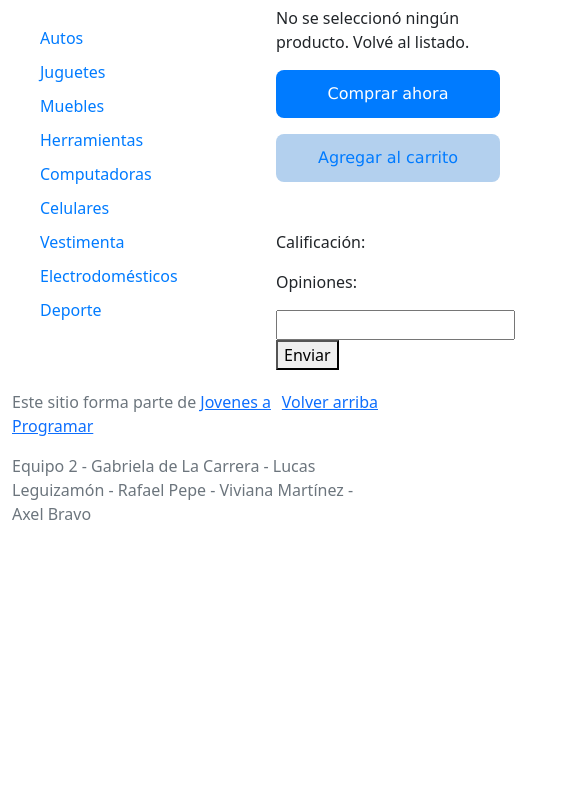
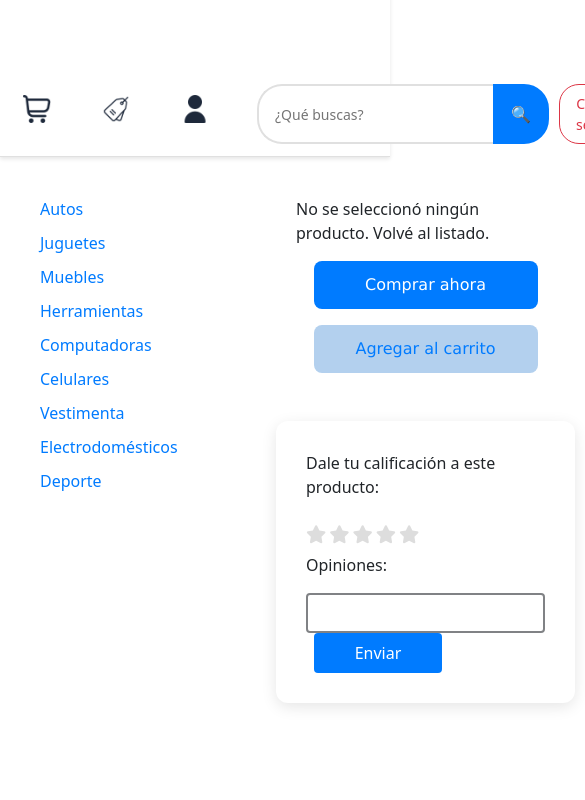
Before and after one commit to axelbravo4/proyecto_final_JAP_equipo2, a plain HTML site: page product-info.html in a window 390 px wide. Shown: the part 99-899 px from the top of the page, 585 px wide, since content can reach past the window. Before the commit the page ends 844 px from the top, so only its background shows below. Drawn offline with Linux system fonts and the light colour scheme; no server answers.

Commit message:
Responsive, footer, navbar, seccion calificaciones de usuario
Se arregló y modificó el footer, se agregó el navbar (aparecía cortado en product-info), se hizo algunas modicaciones al responsive. y se inició con la sección de calificaciones de la entrega.

```diff
--- a/css/products-info.css
+++ b/css/products-info.css
@@ -3,6 +3,12 @@ main {
     gap: 24px;
     padding: 20px;
   }
+
+  body {
+    margin: 0;
+    padding: 0;
+}
+
 
 
   #categorias {
@@ -19,6 +25,14 @@ main {
 
 
   /*Barra de arriba*/
+
+  main {
+    display: flex !important; /* Esto sobreescribe el display:flex problemático */
+    max-width: 1200px;
+    margin: 0 auto;
+    padding: 20px;
+}
+
 
   .barra-navegacion {
   background: #ffffff;
@@ -280,37 +294,65 @@ main {
   }
 
   /* Vista móvil */
-  @media (min-width: 430px) {
+  @media (max-width: 768px) {
+    .contenedor-navegacion {
+        flex-wrap: wrap;
+        padding: 0 15px;
+    }
+
     .menu-burger {
         display: flex;
     }
-    .menu-movil {
-      display: none;
+
+    .barra-busqueda {
+        order: 3;
+        flex: 1 1 100%;
+        margin: 10px 0 0 0;
+    }
+
+    .categorias ul {
         flex-direction: column;
-      background: white;
-      padding: 10px;
-      position: absolute;
-      top: 60px;
-      right: 10px;
-      border: 1px solid #ccc;
+        gap: 8px;
     }
-    .menu-movil.active {
-      display: flex;
+
+    #contenedor-de-producto {
+        flex-direction: column;
+        gap: 20px;
+        padding: 20px;
     }
-    #contenedor-de-producto{
+
+    #producto-info {
         flex-direction: column;
-      padding: 10px;
+        gap: 20px;
+    }
+
+    .img-fluid {
         width: 100%;
+        max-width: 300px;
+        height: 300px;
+        margin: 0 auto;
+    }
 
+    .botones-comprar {
+        flex-direction: row;
+        justify-content: center;
+        min-width: auto;
     }
-    footer{
+
+    #comprar, #carrito {
+        width: 12rem;
+    }
+}
+
+@media (max-width: 480px) {
+    .botones-comprar {
         flex-direction: column;
-      text-align: center;
-      position: fixed;
-      bottom: 0;
+        align-items: center;
+    }
+
+    #comprar, #carrito {
         width: 100%;
-      height: 5%;
-
+        max-width: 250px;
     }
 }
 
@@ -357,3 +399,82 @@ main {
   width: 14rem;
   height: 3rem;
 }
+
+/*Calificacion*/
+
+#calificaciones-y-comentarios {
+    background: white;
+    padding: 30px;
+    border-radius: 12px;
+    box-shadow: 0 4px 15px rgba(0,0,0,0.1);
+    margin-bottom: 30px;
+}
+
+
+.calificacion {
+    display: inline-flex;
+    gap: 3px;
+    margin: 10px 0;
+}
+
+.calificacion i {
+    font-size: 18px;
+    color: #ddd;
+    cursor: pointer;
+    transition: color 0.2s;
+}
+
+.calificacion:not(.readonly) i:hover {
+    color: #ffc107;
+}
+
+.calificacion i.active {
+    color: #ffc107;
+}
+
+.calificacion.readonly i {
+    cursor: default;
+}
+
+.calificacion-text {
+    margin-left: 10px;
+    color: #666;
+    font-size: 14px;
+}
+
+#comentario-usuario{
+  border-radius: 4px;
+  border: #808285 solid 2px;
+  height: 2.5rem;
+  gap: 2rem;
+}
+
+#enviar-comentario{
+  height: 2.5rem;
+  border-radius: 4px;
+  width: 8rem;
+  margin-left: 0.5rem;
+  color: #fff;
+  background-color: #007bff;
+  border: none;
+}
+
+
+
+
+/* FOOTER */
+footer {
+    background: #343a40;
+    color: white;
+    padding: 30px 0;
+    margin-top: 50px;
+}
+
+footer a {
+    color: #6c757d;
+    text-decoration: none;
+}
+
+footer a:hover {
+    color: white;
+}
--- a/js/product-info.js
+++ b/js/product-info.js
@@ -57,3 +57,23 @@ document.addEventListener("DOMContentLoaded", () => {
       location.reload();
     });
   }
+
+
+    //calificación
+
+document.querySelectorAll('.calificacion:not(.readonly) i').forEach(star => {
+    star.addEventListener('click', function() {
+        const rating = parseInt(this.getAttribute('data-rating'));
+        const container = this.parentElement;
+
+        container.querySelectorAll('i').forEach(s => {
+            const starRating = parseInt(s.getAttribute('data-rating'));
+            if (starRating <= rating) {
+                s.classList.add('active');
+            } else {
+                s.classList.remove('active');
+            }
+        });
+
+    });
+});
--- a/product-info.html
+++ b/product-info.html
@@ -13,6 +13,7 @@
   <script src="js/categories.js"></script>
   <script src="js/nombre-usuario.js" defer></script>
   <script src="js/products.js"></script>
+  <link rel="stylesheet" href="https://cdnjs.cloudflare.com/ajax/libs/font-awesome/6.4.0/css/all.min.css">
 </head>
 
 <body>
@@ -26,9 +27,13 @@
       <p>Bienvenido, <span id="nombre-usuario"></span>!</p>
 
       <!-- Botón hamburguesa -->
-      <button id="menu-burger" class="menu-burger" aria-label="Abrir menú">
-        <span></span><span></span><span></span>
-      </button>
+
+      <a href="categories.html">
+        <button id="menu-burger" class="menu-burger" aria-label="Abrir menú">
+          <span></span><span></span><span></span>
+        </button>
+      </a>
+
 
       <!-- Menú (se oculta en mobile, visible en desktop) -->
       <div id="menu-movil" class="menu-movil">
@@ -66,21 +71,29 @@
 
     <div class="container">
       <div id="contenedor-de-producto" class="pb-5">
-        <div id="producto-info">
-
-
-        </div>
+        <div id="producto-info"></div>
         <div class="botones-comprar">
           <button id="comprar">Comprar ahora</button>
           <button id="carrito">Agregar al carrito</button>
         </div>
       </div>
 
+
+
+
       <div id="calificaciones-y-comentarios">
-        <p>Calificación:</p>
+
+        <p>Dale tu calificación a este producto:</p>
+            <div class="calificacion" id="calificacion-interactiva">
+              <i class="fas fa-star" data-rating="1"></i>
+              <i class="fas fa-star" data-rating="2"></i>
+              <i class="fas fa-star" data-rating="3"></i>
+              <i class="fas fa-star" data-rating="4"></i>
+              <i class="fas fa-star" data-rating="5"></i>
+            </div>
         <p>Opiniones:</p>
         <input id="comentario-usuario" type="text">
-        <button>Enviar</button>
+        <button id="enviar-comentario">Enviar</button>
       </div>
 
       <div id="productos-relacionados">
```
Lines whose indentation alone changed are shown as unchanged.
